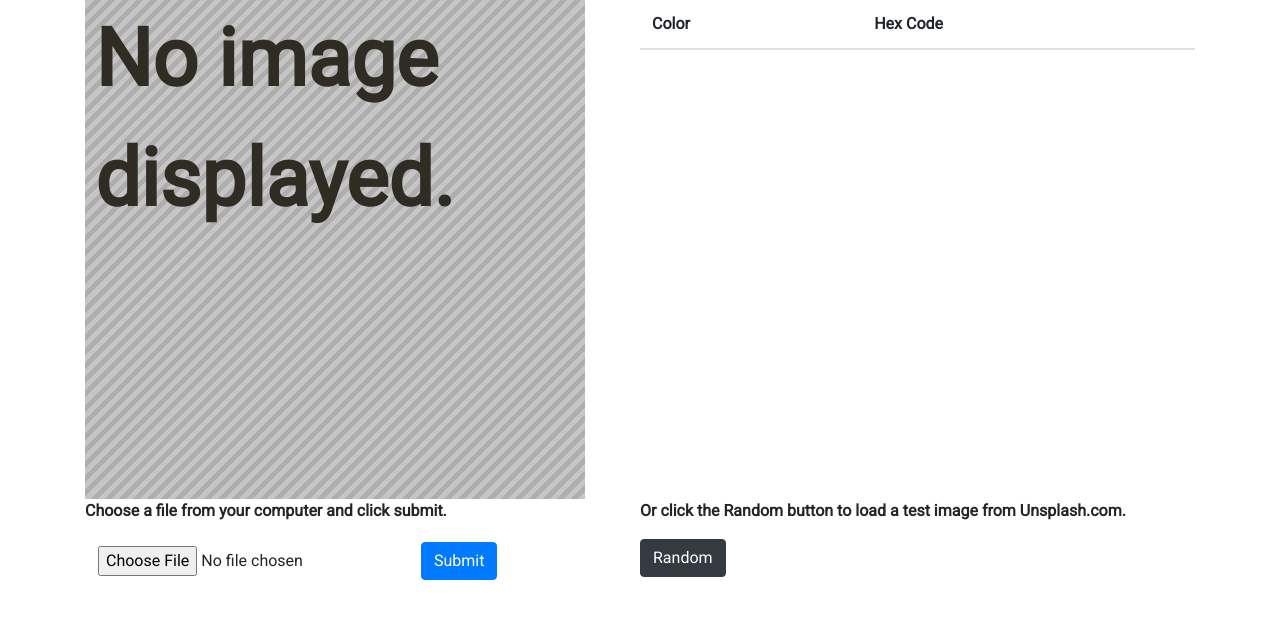
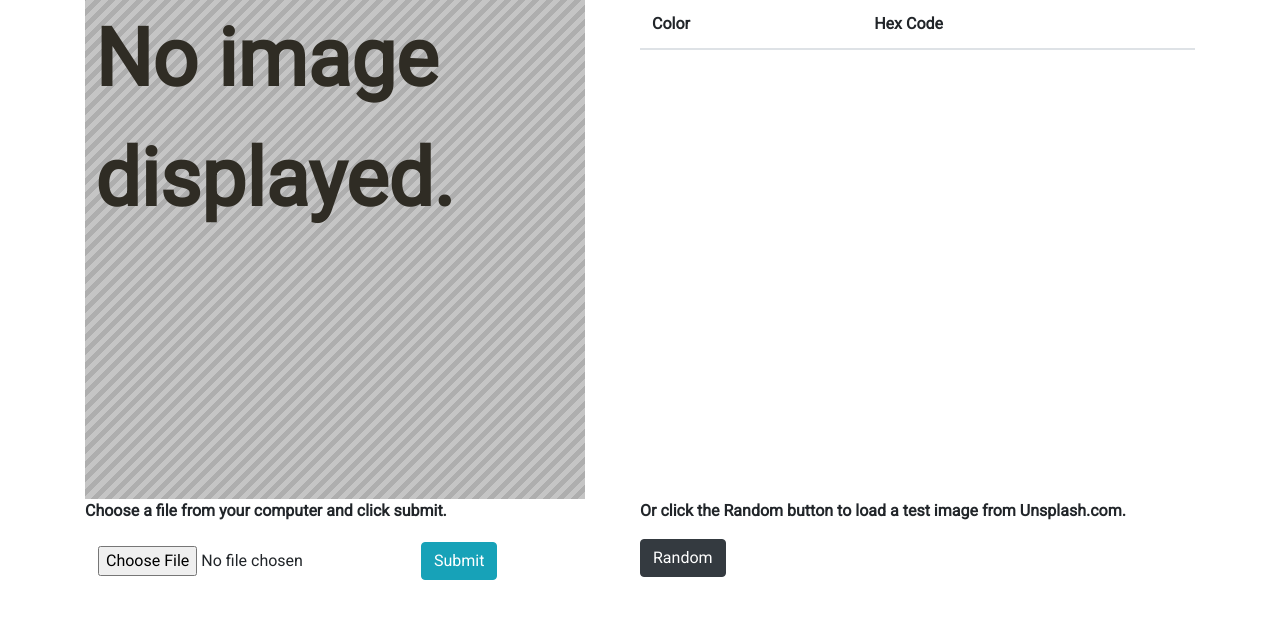
Before and after one commit to melissa-perez/TopHex, a Flask app: page / in a window 1280 px wide. Shown: the part 168-800 px from the top of the page. Run offline with Flask 2, Linux system fonts and the light colour scheme; lists and menus that the app fills with data are empty; some libraries are stand-ins or nearby versions.

Commit message:
Add more styling

```diff
--- a/templates/index.html
+++ b/templates/index.html
@@ -42,7 +42,7 @@
 			<form method="POST" action="/" enctype="multipart/form-data">
 					<p><strong>Choose a file from your computer and click submit.</strong></p>
 					<input class="btn" type="file" id="fileUpload" name="file" autocomplete="off" required>
-					<input type="submit" class="btn btn-primary" value="Submit">
+					<input type="submit" class="btn btn-info" value="Submit">
 			</form>
 		</div>
 
```
